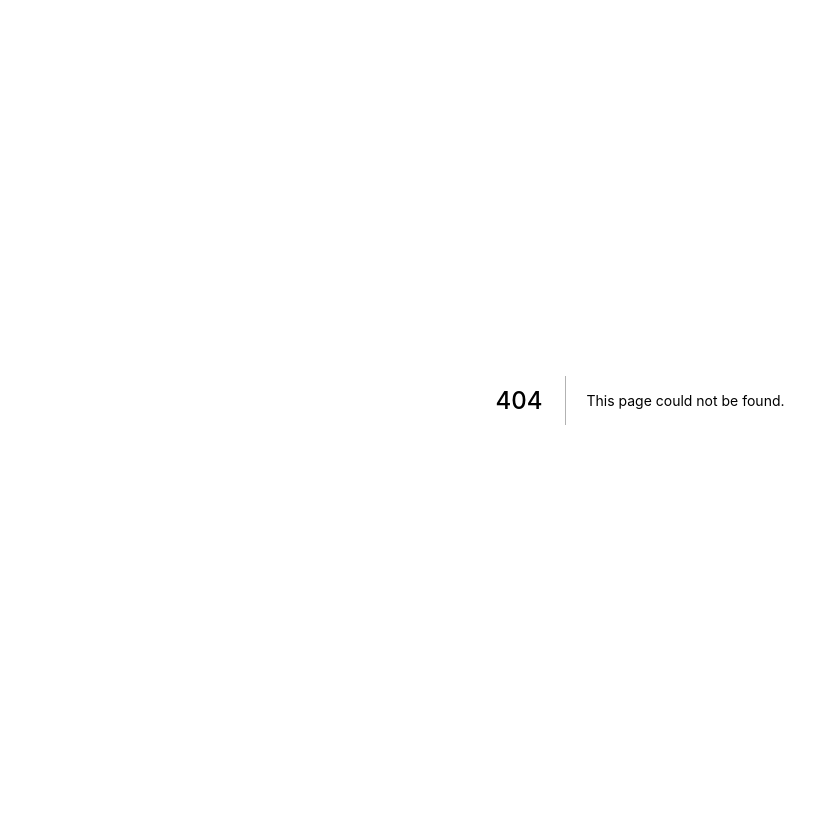
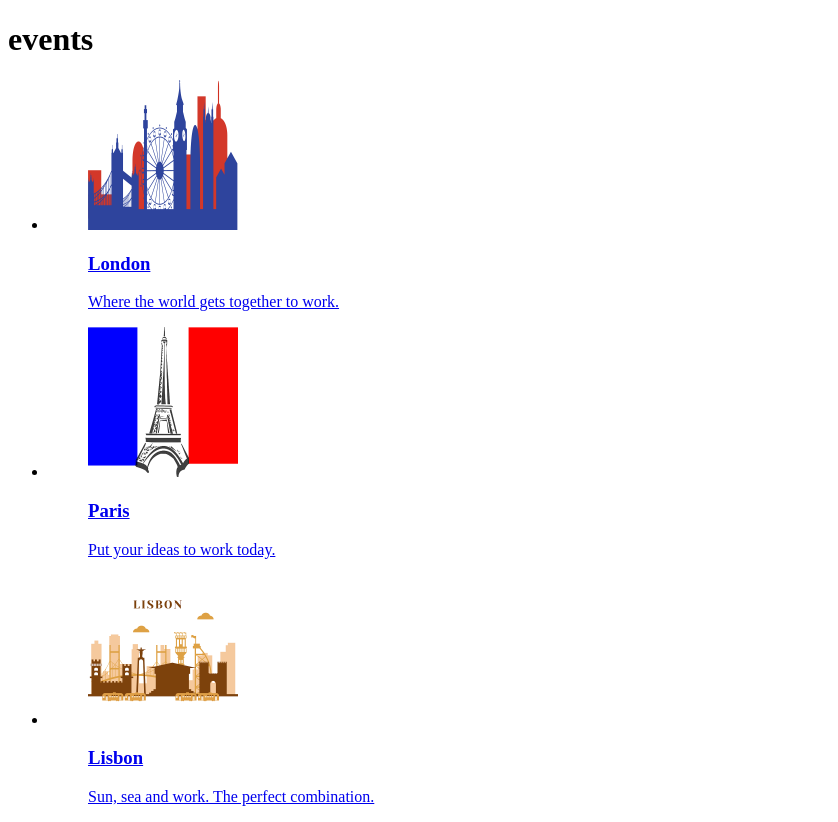
Before and after one commit to johnclamy/basic-node-app, a Next.js app: page /events in a window 1280 px wide. Before the commit this address had no page. Shown: the whole page, without its empty margins (0-838 px from the left). Before the commit the page ends 800 px from the top, so only its background shows below. Built offline with nearby package versions, Linux system fonts and the light colour scheme.

Commit message:
add an events page with list of available events

```diff
--- /dev/null
+++ b/pages/events/index.js
@@ -0,0 +1,52 @@
+import Image from "next/image";
+import Link from "next/link";
+
+const events = [
+  {
+    imgFileName: "london-events.png",
+    location: "London",
+    slogan: "Where the world gets together to work.",
+  },
+  {
+    imgFileName: "paris-events.png",
+    location: "Paris",
+    slogan: "Put your ideas to work today.",
+  },
+  {
+    imgFileName: "lisbon-events.png",
+    location: "Lisbon",
+    slogan: "Sun, sea and work. The perfect combination.",
+  },
+];
+
+export default function Events() {
+  return (
+    <main>
+      <header>
+        <h1>events</h1>
+      </header>
+      <ul>
+        {events.map(({ imgFileName, location, slogan }) => (
+          <li key={location}>
+            <Link href={`/events/${location.toLowerCase()}`}>
+              <a>
+                <figure>
+                  <Image
+                    width={150}
+                    height={150}
+                    alt={`Events in ${location}`}
+                    src={`/imgs/${imgFileName}`}
+                  />
+                  <figcaption>
+                    <h3>{location}</h3>
+                    <p>{slogan}</p>
+                  </figcaption>
+                </figure>
+              </a>
+            </Link>
+          </li>
+        ))}
+      </ul>
+    </main>
+  );
+}
```
